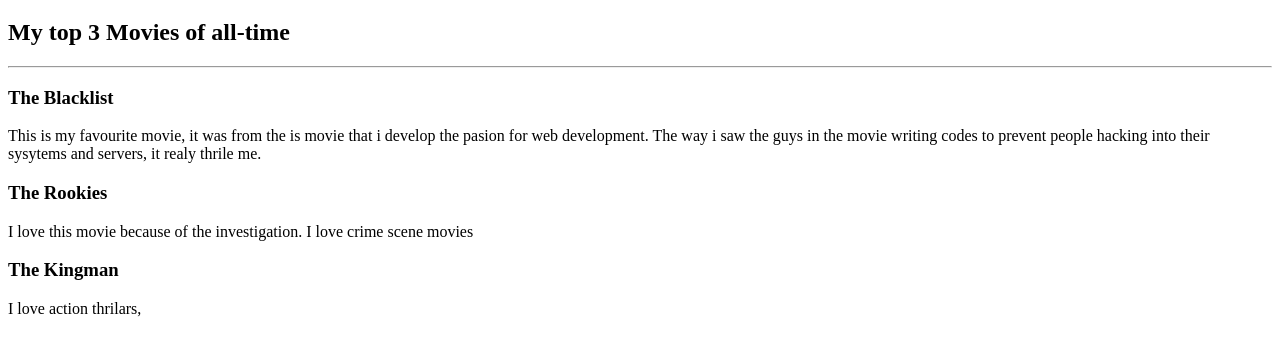
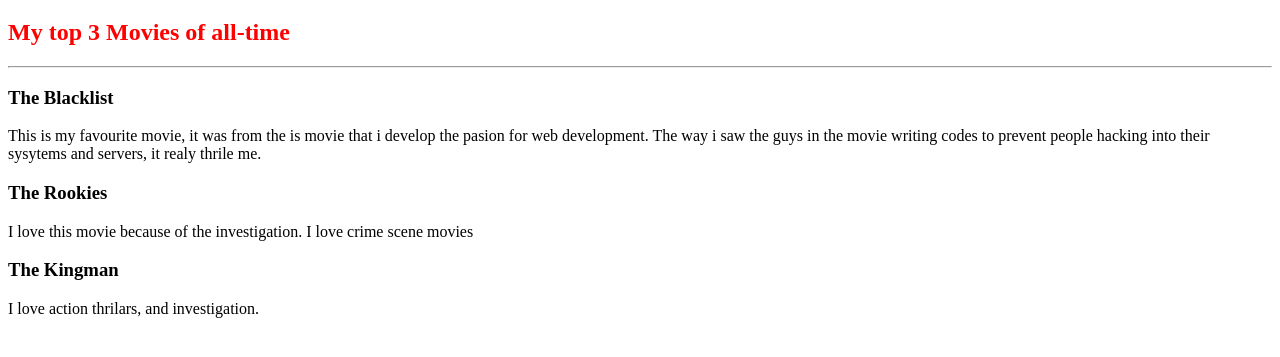
Before and after one commit to Cazaks/Movie-Project, a plain HTML site: page index.html in a window 1280 px wide. Shown: the part 61-418 px from the top of the page. Drawn offline with Linux system fonts and the light colour scheme.

Commit message:
Index.html & Style.css

```diff
--- a/index.html
+++ b/index.html
@@ -17,7 +17,7 @@
  <h3>The Rookies</h3>
  <p>I love this movie because of the investigation. I love crime scene movies</p>
  <h3>The Kingman</h3>
- <p>I love action thrilars, </p>
+ <p>I love action thrilars, and investigation.</p>
  <script src="./app.js"></script>
 </body>
 </html>
--- a/style.css
+++ b/style.css
@@ -2,3 +2,6 @@ h1{
     background-color: gray;
     color: white;
 }
+h2{
+    color: red;
+}
```
